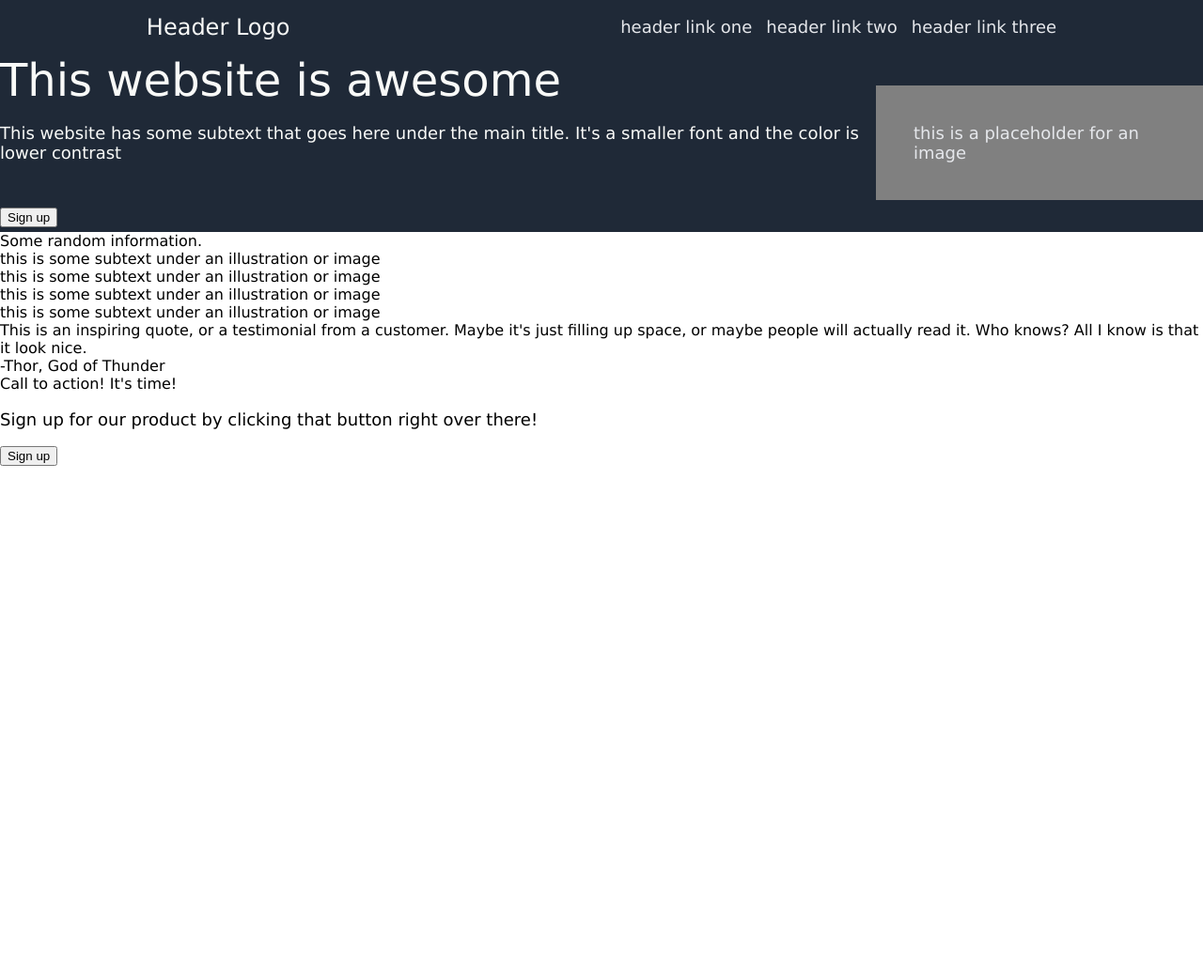
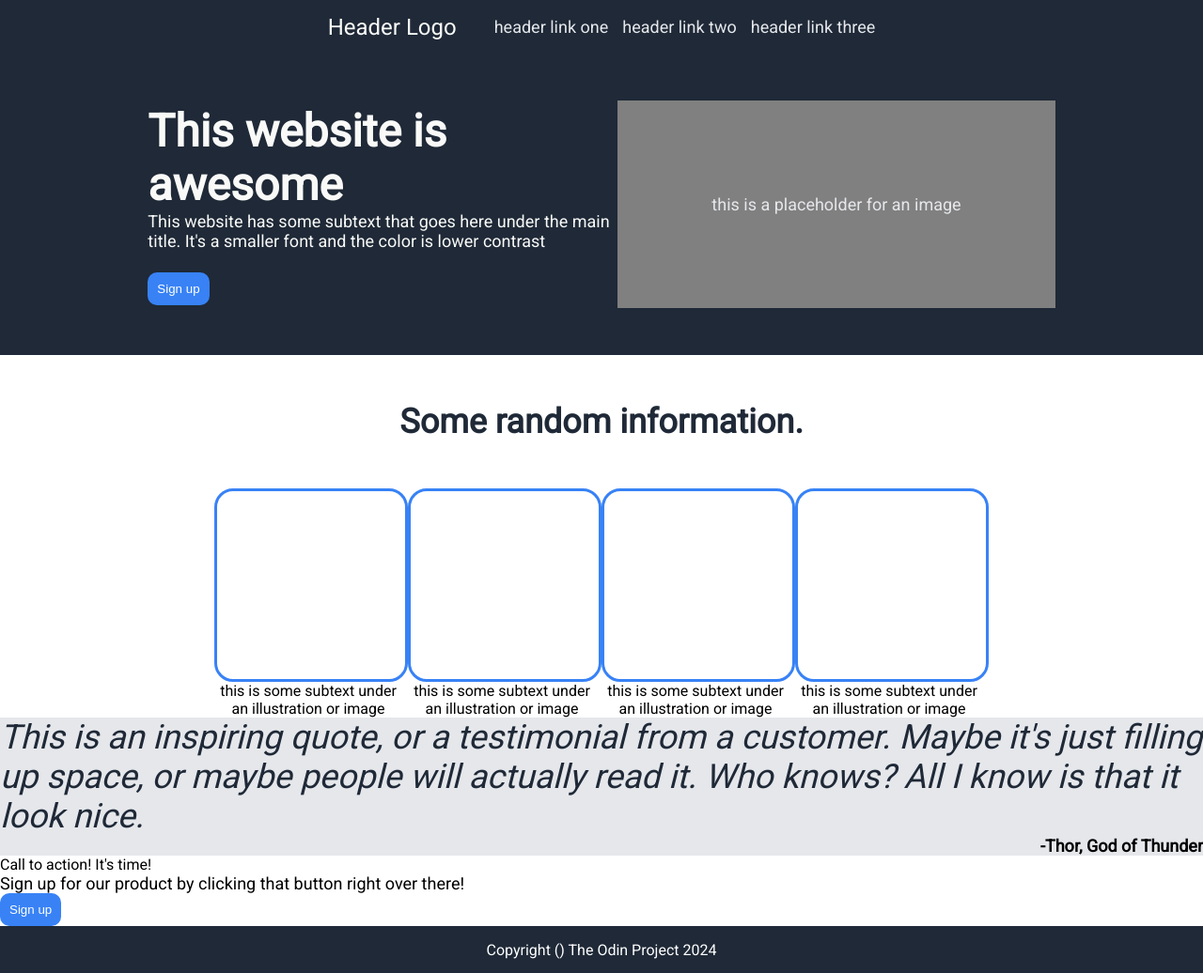
Before and after one commit to angelbarros14/landing-page, a plain HTML site: page index.html in a window 1280 px wide. Shown: the whole page at 94% size. Before the commit the page ends 800 px from the top, so only its background shows below. Drawn offline with Linux system fonts and the light colour scheme.

Commit message:
added four sections - in progress

```diff
--- a/index.html
+++ b/index.html
@@ -4,9 +4,11 @@
     <meta charset="UTF-8">
     <meta name="viewport" content="width=device-width, initial-scale=1.0">
     <link rel="stylesheet" href="styles.css">
+    <link href='http://fonts.googleapis.com/css?family=Roboto' rel="stylesheet" type='text/css'>
     <title>Document</title>
 </head>
 <body>
+<div class="content">
     <div class="content1">
         <div class="header">
         <div class="logo">Header Logo</div>
@@ -25,26 +27,39 @@
     </div>
     </div>
 
+    <div class="header2">Some random information.</div>
     <div class="content2">
-        <div class="header2">Some random information.</div>
-        <div class="card"></div>
-        <div class="text">this is some subtext under an illustration or image</div>
-        <div class="card"></div>
-        <div class="text">this is some subtext under an illustration or image</div>
-        <div class="card"></div>
-        <div class="text">this is some subtext under an illustration or image</div>
-        <div class="card"></div>
-        <div class="text">this is some subtext under an illustration or image</div>
+        <div class="info">
+            <div class="card"></div>
+            <div class="text">this is some subtext under an illustration or image</div>
+        </div>
+        <div class="info">
+            <div class="card"></div>
+            <div class="text">this is some subtext under an illustration or image</div>
+        </div>
+        <div class="info">
+            <div class="card"></div>
+            <div class="text">this is some subtext under an illustration or image</div>
+        </div>
+        <div class="info">
+            <div class="card"></div>
+            <div class="text">this is some subtext under an illustration or image</div>
+        </div>
     </div>
 
-    <div class="quote">This is an inspiring quote, or a testimonial from a customer. Maybe it's just filling up space, or maybe people will actually read it. Who knows? All I know is that it look nice.</div>
-    <div class="author">-Thor, God of Thunder</div>
+    <div class="content3">
+        <div class="quote">This is an inspiring quote, or a testimonial from a customer. Maybe it's just filling up space, or maybe people will actually read it. Who knows? All I know is that it look nice.</div>
+        <div class="author">-Thor, God of Thunder</div>
+    </div>
 
-    <div class="footer">
-        <div class="footertext">Call to action! It's time!</div>
+    <div class="content4">
+    <div class="footertext">Call to action! It's time!</div>
         <p>Sign up for our product by clicking that button right over there!</p>
-        <button class="footerbutton">Sign up</button>
+        <button class="sign-up">Sign up</button>
     </div>
+
+    <div class="footer">Copyright () The Odin Project 2024</div>
+</div>
 
 </body>
 </html>
--- a/styles.css
+++ b/styles.css
@@ -9,41 +9,128 @@ ul {
     color: #F9FAF8;
 }
 
+button {
+    background-color: #3882F6;
+    color: white;
+    padding: 10px;
+    border-radius: 10px;
+    margin: 0;
+    border-style: none;
+}
+
 .title {
     color: #F9FAF8;
     font-size: 48px;
+    font-weight: bold;
+    margin: 0;
+    padding: 0;
+    width: 500px;
 
 }
 
 body {
     margin: 0;
     padding:0;
-    font-family:Verdana, Geneva, Tahoma, sans-serif;
+    font-family: 'Roboto';
+    display: flex;
+    flex-wrap: wrap;
 }
 
 .content1 {
     background-color: #1F2937;
     font-size: 18px;
     color: #E5E7EB;
+    display: flex;
+    flex-direction: column;
 }
 
 .header {
     display: flex;
+    margin-bottom: 50px;;
     align-items: center;
-    justify-content: space-around;
+    justify-content: center ;
+
 }
 
 .row2 {
     display: flex;
-    justify-content: space-around;
     align-items: center;
+    justify-content: center;
+    margin-bottom: 50px;
 }
 
 p {
     font-size: 18px;
+    font-weight: 100;
+    margin: 0;
 }
 
 .placeholder {
-    padding: 40px;
+    padding: 100px;
     background-color: gray;
 }
+
+.content3 {
+    display: flex;
+    flex-direction: column;
+    background-color: #E5E7EB;
+}
+
+.quote {
+    font-size: 36px;
+    color: #1F2937;
+    font-style: italic;
+
+}
+
+
+.author {
+    display: flex;
+    justify-content: flex-end;
+    font-size: 18px;
+    font-weight: bold;
+}
+
+.header2 {
+    display: flex;
+    align-items: center;
+    justify-content: center;
+    font-size: 36px;
+    color: #1F2937;
+    font-weight: 900;
+    padding: 50px;
+}
+
+
+.content2 {
+    display: flex;
+    align-items: center;
+    justify-content: center;
+}
+
+.text {
+    display: flex;
+    width: 200px;
+    text-align: center;
+}
+
+.card {
+    display: flex;
+    border-style: solid;
+    border-color: #3882F6;
+    border-radius: 20px;
+    width: 200px;
+    height: 200px;
+}
+
+.footer {
+    bottom: 0;
+    left: 0;
+    right: 0;
+    height: 50px;
+    display: flex;
+    align-items: center;
+    justify-content: center;
+    background-color: #1F2937;
+    color: white;
+}
```
